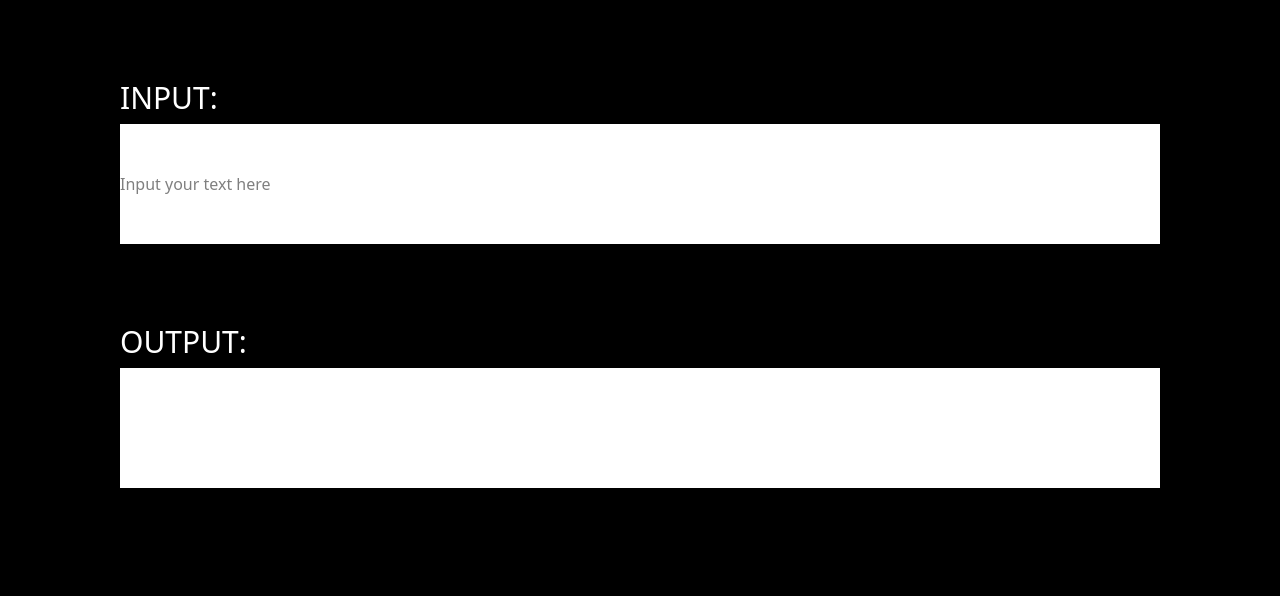
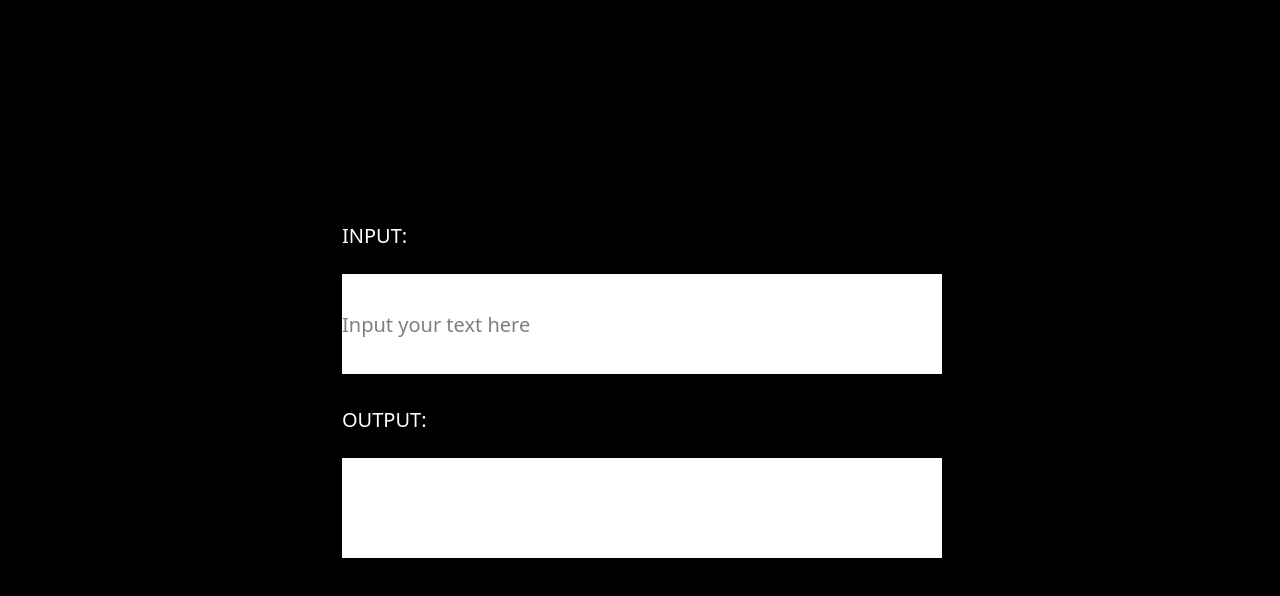
Before and after one commit to Kehinde3211/Javascript-Project, a plain HTML site: page index.html in a window 1280 px wide. Drawn offline with nearby package versions, Linux system fonts and the light colour scheme.

Commit message:
first commit

```diff
--- a/index.html
+++ b/index.html
@@ -8,12 +8,12 @@
     <title>Input-output game</title>
 </head>
 
-<body class="bg-black">
-    <div class="grid ">
-        <label id="text" class="text-white text-3xl mt-20 ml-30">INPUT:</label>
-        <input class="text bg-white h-30 mt-2 ml-30 mr-30" placeholder="Input your text here" id="text-input">
-        <label id="text" class="text-white text-3xl mt-20 ml-30">OUTPUT:</label>
-        <div class="text bg-white h-30 mt-2 ml-30 mr-30" placeholder="Output your text here" id="text-output">
+<body class="bg-black min-h-screen flex justify-center items-center">
+    <div class="flex flex-col gap-4 w-full max-w-sm px-4 ml-14 md:mt-70">
+        <label id="text" class="text-white text-xl mt-4 mt-[-300px] ml-7 ml[-100px] md:ml-[-150px]">INPUT:</label>
+        <input class="text bg-white md:h-[100px] h-10 mt-2  w-full max-w-[200px] mt-2 md:text-xl ml-7 md:w-[600px] md:max-w-none md:ml-[-150px]" placeholder="Input your text here" id="text-input">
+        <label id="text" class="text-white text-xl mt-4 ml-7 md:ml-[-150px]">OUTPUT:</label>
+        <div class="text bg-white md:h-[100px] h-10 mt-2  w-full max-w-[200px] mt-2 md:text-xl ml-7 md:w-[600px] md:max-w-none md:ml-[-150px]" placeholder="Output your text here" id="text-output">
         </div>
         <script src="input-output.js" defer></script>
 </body>
--- a/input-output.js
+++ b/input-output.js
@@ -1,7 +1,8 @@
 const inputText = document.getElementById('text-input');
 const outputText = document.getElementById('text-output');
+console.log(inputText, outputText);
 
-inputText.addEventListener = ('change', (event) => {
-    const value = event.target.value;
+inputText.addEventListener('input', (event) => {
+    const value = event.target.value
     outputText.textContent = value;
 });
```
